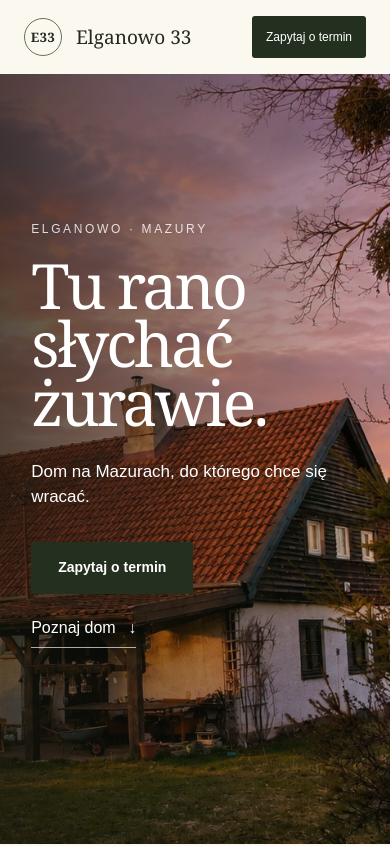
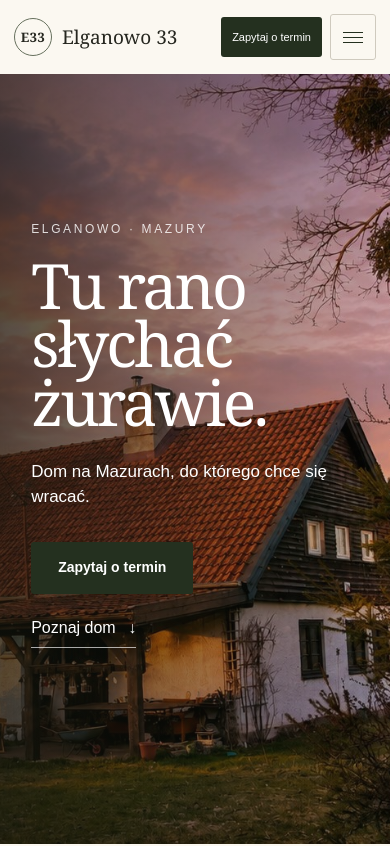
Before and after one commit to SergiuszG/elganowo33, a Next.js app: page / in a window 390 px wide. Shown: the top 846 px of the page. Built offline with nearby package versions, Linux system fonts and the light colour scheme.

Commit message:
Dodaj menu mobilne i konfigurację SEO

```diff
--- a/app/globals.css
+++ b/app/globals.css
@@ -10,10 +10,19 @@ a { color:inherit; text-decoration:none; }
 .brand-mark { width:44px; height:44px; display:grid; place-items:center; border:1px solid #66705d; border-radius:50%; font:600 13px Georgia,serif; letter-spacing:.04em; }
 .brand strong { display:block; font:500 22px/1 Georgia,serif; }
 .brand small { display:block; margin-top:6px; color:#72746c; font-size:11px; letter-spacing:.08em; text-transform:uppercase; }
-nav { display:flex; align-items:center; gap:32px; font-size:14px; }
-nav a { transition:opacity .2s; } nav a:hover { opacity:.62; }
+.desktop-nav { display:flex; align-items:center; gap:32px; font-size:14px; }
+.desktop-nav a { transition:opacity .2s; } .desktop-nav a:hover { opacity:.62; }
 .nav-cta,.button-primary { background:var(--ink); color:white; border-radius:3px; }
 .nav-cta { padding:15px 22px; }
+.mobile-header-actions { display:none; }
+.mobile-menu-toggle { width:46px; height:46px; display:grid; place-items:center; padding:0; border:1px solid #cfcabe; border-radius:3px; background:transparent; color:var(--ink); cursor:pointer; }
+.mobile-menu-icon { width:20px; display:flex; flex-direction:column; gap:4px; }
+.mobile-menu-icon span { display:block; height:1px; background:currentColor; }
+.mobile-menu-panel { position:fixed; z-index:19; top:74px; left:0; right:0; padding:10px 22px 18px; border-top:1px solid #ded8cc; border-bottom:1px solid #d4cec1; background:rgba(251,248,241,.98); box-shadow:0 18px 32px rgba(28,31,24,.12); }
+.mobile-menu-panel[hidden] { display:none; }
+.mobile-menu-panel a { min-height:48px; display:flex; align-items:center; border-bottom:1px solid #e1dbcf; font-size:15px; }
+.mobile-menu-panel a:last-child { border-bottom:0; }
+.mobile-menu-toggle:focus-visible,.mobile-menu-panel a:focus-visible { outline:2px solid var(--sage); outline-offset:3px; }
 .hero { min-height:calc(100svh - 84px); position:relative; display:flex; align-items:center; color:white; background:#293023; overflow:hidden; }
 .hero-image { object-fit:cover; object-position:center 55%; }
 .hero-shade { position:absolute; inset:0; background:linear-gradient(90deg,rgba(15,19,12,.62) 0%,rgba(15,19,12,.26) 43%,rgba(15,19,12,.04) 72%),linear-gradient(0deg,rgba(13,16,10,.35),transparent 45%); }
@@ -28,8 +37,8 @@ h1 { margin:0; max-width:720px; font:400 clamp(60px,7.7vw,116px)/.93 Georgia,'Ti
 .text-link span { margin-left:8px; }
 .scroll-cue { position:absolute; z-index:1; right:48px; bottom:34px; font-size:12px; letter-spacing:.12em; text-transform:uppercase; }
 .scroll-cue span { margin-left:8px; }
-@media(max-width:900px){ nav a:not(.nav-cta){display:none}.topbar{height:74px}.hero{min-height:calc(100svh - 74px)}.hero-content{padding-bottom:120px}.scroll-cue{display:none} }
-@media(max-width:560px){ .brand strong{font-size:19px}.brand small{display:none}.brand-mark{width:38px;height:38px}.nav-cta{padding:12px 14px;font-size:12px}h1{font-size:clamp(52px,16vw,76px)}.lead{max-width:300px}.hero-actions{align-items:flex-start;flex-direction:column;gap:10px}.hero-image{object-position:70% center}.hero-shade{background:linear-gradient(90deg,rgba(15,19,12,.7),rgba(15,19,12,.16))}}
+@media(max-width:900px){.topbar{height:74px;position:sticky;top:0}.desktop-nav{display:none}.mobile-header-actions{display:flex;align-items:center;gap:8px}.hero{min-height:calc(100svh - 74px)}.hero-content{padding-bottom:120px}.scroll-cue{display:none} }
+@media(max-width:560px){ .topbar{padding:0 14px}.brand{gap:10px}.brand strong{font-size:19px}.brand small{display:none}.brand-mark{width:38px;height:38px}.nav-cta{padding:12px 11px;font-size:11px}h1{font-size:clamp(52px,16vw,76px)}.lead{max-width:300px}.hero-actions{align-items:flex-start;flex-direction:column;gap:10px}.hero-image{object-position:70% center}.hero-shade{background:linear-gradient(90deg,rgba(15,19,12,.7),rgba(15,19,12,.16))}}
 
 .section { padding:clamp(84px,10vw,150px) clamp(24px,5vw,82px); }
 .intro { text-align:center; overflow:hidden; }
@@ -134,5 +143,5 @@ footer { display:grid; grid-template-columns:1.3fr 1fr 1fr; gap:50px; padding:62
 @media(max-width:1000px){.feature-grid{grid-template-columns:repeat(2,1fr)}.feature-card:last-child{grid-column:1/-1}.feature-card:last-child .image-wrap{aspect-ratio:2/1}.activity-grid{grid-template-columns:repeat(2,1fr)}.activity{min-height:430px}.story{grid-template-columns:1fr 1fr}.story-photo{height:600px}}
 @media(max-width:760px){.section{padding:76px 22px}.section-lead{margin-bottom:45px}.feature-grid{display:block}.feature-card,.feature-card.lift{transform:none;margin-bottom:44px}.feature-card:last-child .image-wrap{aspect-ratio:4/3}.facts{margin-top:45px;grid-template-columns:repeat(2,1fr);row-gap:30px}.facts div:nth-child(2){border:0}.section-heading-row{display:block}.section-heading-row>p{margin-top:20px}.activity-grid{grid-template-columns:1fr 1fr}.activity{min-height:350px}.manifesto{min-height:430px;background-attachment:scroll}.story{display:flex;flex-direction:column;padding-left:0;padding-right:0}.story-photo{width:100%;height:440px}.story-copy{padding:0 22px}.availability{min-height:500px}footer{grid-template-columns:1fr 1fr}.footer-brand{grid-column:1/-1}}
 @media(max-width:500px){.activity-grid{display:flex;overflow-x:auto;scroll-snap-type:x mandatory;margin-right:-22px;padding-right:22px}.activity{min-width:78vw;scroll-snap-align:start}.facts strong{font-size:36px}.facts span{font-size:10px}.story-photo{height:360px}.reservation-dialog{width:calc(100% - 16px);max-height:calc(100dvh - 16px)}.reservation-heading{padding:52px 22px 26px}.reservation-form{grid-template-columns:1fr;padding:28px 22px 36px}.reservation-field-wide,.reservation-error{grid-column:auto}.reservation-submit{width:100%}.reservation-required{justify-self:center}.reservation-success{min-height:430px;padding:64px 26px 36px}footer{grid-template-columns:1fr}.footer-brand{grid-column:auto}.footer-bottom{grid-column:auto}}
-@media(max-width:900px){.intro,.availability,.reservation-anchor{scroll-margin-top:74px}}
+@media(max-width:900px){.hero,.intro,.discover,.story,.availability,.reservation-anchor{scroll-margin-top:74px}}
 @media(prefers-reduced-motion:reduce){.reservation-dialog[open]{animation:none}}
--- a/app/layout.tsx
+++ b/app/layout.tsx
@@ -2,13 +2,13 @@ import type { Metadata } from "next";
 import "./globals.css";
 
 export const metadata: Metadata = {
-  metadataBase: new URL("https://elganowo33.pl"),
+  metadataBase: new URL("https://elganowo33.pl/"),
   title: "Elganowo 33 — dom na Mazurach",
   description: "Kameralny dom wśród mazurskich jezior, lasów i ciszy.",
   openGraph: {
     title: "Elganowo 33 — dom na Mazurach",
     description: "Tu rano słychać żurawie. Kameralny dom wśród mazurskich jezior, lasów i ciszy.",
-    url: "https://elganowo33.pl",
+    url: "https://elganowo33.pl/",
     siteName: "Elganowo 33",
     locale: "pl_PL",
     type: "website",
--- /dev/null
+++ b/app/mobile-menu.tsx
@@ -0,0 +1,78 @@
+"use client";
+
+import { useEffect, useRef, useState } from "react";
+import Link from "next/link";
+
+const navigationItems = [
+  { href: "/#dom", label: "Dom" },
+  { href: "/#galeria", label: "Galeria" },
+  { href: "/#mazury", label: "Odkrywaj Mazury" },
+  { href: "/#historia", label: "Historia" },
+];
+
+export function MobileMenu() {
+  const [isOpen, setIsOpen] = useState(false);
+  const buttonRef = useRef<HTMLButtonElement>(null);
+
+  useEffect(() => {
+    if (!isOpen) return;
+
+    function handleKeyDown(event: KeyboardEvent) {
+      if (event.key === "Escape") {
+        setIsOpen(false);
+        buttonRef.current?.focus({ preventScroll: true });
+      }
+    }
+
+    document.addEventListener("keydown", handleKeyDown);
+    return () => document.removeEventListener("keydown", handleKeyDown);
+  }, [isOpen]);
+
+  function toggleMenu() {
+    if (isOpen) {
+      setIsOpen(false);
+      requestAnimationFrame(() => buttonRef.current?.focus({ preventScroll: true }));
+      return;
+    }
+
+    setIsOpen(true);
+  }
+
+  function closeMenu() {
+    setIsOpen(false);
+    requestAnimationFrame(() => buttonRef.current?.focus({ preventScroll: true }));
+  }
+
+  return (
+    <div className="mobile-menu">
+      <button
+        ref={buttonRef}
+        className="mobile-menu-toggle"
+        type="button"
+        aria-label={isOpen ? "Zamknij menu" : "Otwórz menu"}
+        aria-expanded={isOpen}
+        aria-controls="mobile-navigation"
+        onClick={toggleMenu}
+      >
+        <span className="mobile-menu-icon" aria-hidden="true">
+          <span />
+          <span />
+          <span />
+        </span>
+      </button>
+
+      <nav
+        id="mobile-navigation"
+        className="mobile-menu-panel"
+        aria-label="Nawigacja mobilna"
+        hidden={!isOpen}
+      >
+        {navigationItems.map((item) => (
+          <Link key={item.href} href={item.href} onClick={closeMenu}>
+            {item.label}
+          </Link>
+        ))}
+      </nav>
+    </div>
+  );
+}
--- a/app/page.tsx
+++ b/app/page.tsx
@@ -1,27 +1,71 @@
 import type { Metadata } from "next";
 import Image from "next/image";
+import Link from "next/link";
+import { MobileMenu } from "./mobile-menu";
 import { ReservationForm } from "./reservation-form";
 
 export const metadata: Metadata = {
   title: "Elganowo 33 — dom na Mazurach",
   description: "Kameralny dom wśród mazurskich jezior, lasów i ciszy.",
+  alternates: {
+    canonical: "https://elganowo33.pl/",
+  },
+};
+
+const vacationRentalStructuredData = {
+  "@context": "https://schema.org",
+  "@type": "VacationRental",
+  "@id": "https://elganowo33.pl/#vacation-rental",
+  name: "Elganowo 33",
+  url: "https://elganowo33.pl/",
+  description: "Kameralny dom wśród mazurskich jezior, lasów i ciszy.",
+  image: [
+    "https://elganowo33.pl/images/elganowo33-dom.jpg",
+    "https://elganowo33.pl/images/elganowo33-wnetrza.jpg",
+    "https://elganowo33.pl/images/elganowo33-taras.jpg",
+    "https://elganowo33.pl/images/elganowo33-okolica.jpg",
+  ],
+  containsPlace: {
+    "@type": "Accommodation",
+    name: "Elganowo 33",
+    additionalType: "EntirePlace",
+    accommodationCategory: "Dom na wyłączność",
+    numberOfBedrooms: 4,
+    occupancy: {
+      "@type": "QuantitativeValue",
+      value: 8,
+      maxValue: 8,
+      unitText: "osób",
+    },
+  },
 };
 
 export default function Home() {
   return (
     <main>
+      <script
+        id="vacation-rental-structured-data"
+        type="application/ld+json"
+        dangerouslySetInnerHTML={{
+          __html: JSON.stringify(vacationRentalStructuredData).replace(/</g, "\\u003c"),
+        }}
+      />
       <header className="topbar">
         <a className="brand" href="#dom" aria-label="Elganowo 33 — strona główna">
           <span className="brand-mark">E33</span>
           <span><strong>Elganowo 33</strong><small>dom na Mazurach</small></span>
         </a>
-        <nav aria-label="Główna nawigacja">
+        <nav className="desktop-nav" aria-label="Główna nawigacja">
           <a href="#dom">Dom</a>
           <a href="#galeria">Galeria</a>
           <a href="#mazury">Odkrywaj Mazury</a>
           <a href="#historia">Historia</a>
           <a className="nav-cta" href="#formularz-rezerwacji">Zapytaj o termin</a>
         </nav>
+        <div className="mobile-header-actions">
+          <Link className="nav-cta" href="/#formularz-rezerwacji">Zapytaj o termin</Link>
+          <MobileMenu />
+        </div>
       </header>
 
       <section className="hero" id="dom">
--- /dev/null
+++ b/app/robots.ts
@@ -0,0 +1,11 @@
+import type { MetadataRoute } from "next";
+
+export default function robots(): MetadataRoute.Robots {
+  return {
+    rules: {
+      userAgent: "*",
+      allow: "/",
+    },
+    sitemap: "https://elganowo33.pl/sitemap.xml",
+  };
+}
--- /dev/null
+++ b/app/sitemap.ts
@@ -0,0 +1,8 @@
+import type { MetadataRoute } from "next";
+
+export default function sitemap(): MetadataRoute.Sitemap {
+  return [
+    { url: "https://elganowo33.pl/" },
+    { url: "https://elganowo33.pl/polityka-prywatnosci" },
+  ];
+}
```
Also changed, not shown: app/polityka-prywatnosci/page.tsx (+12 -0 lines).
